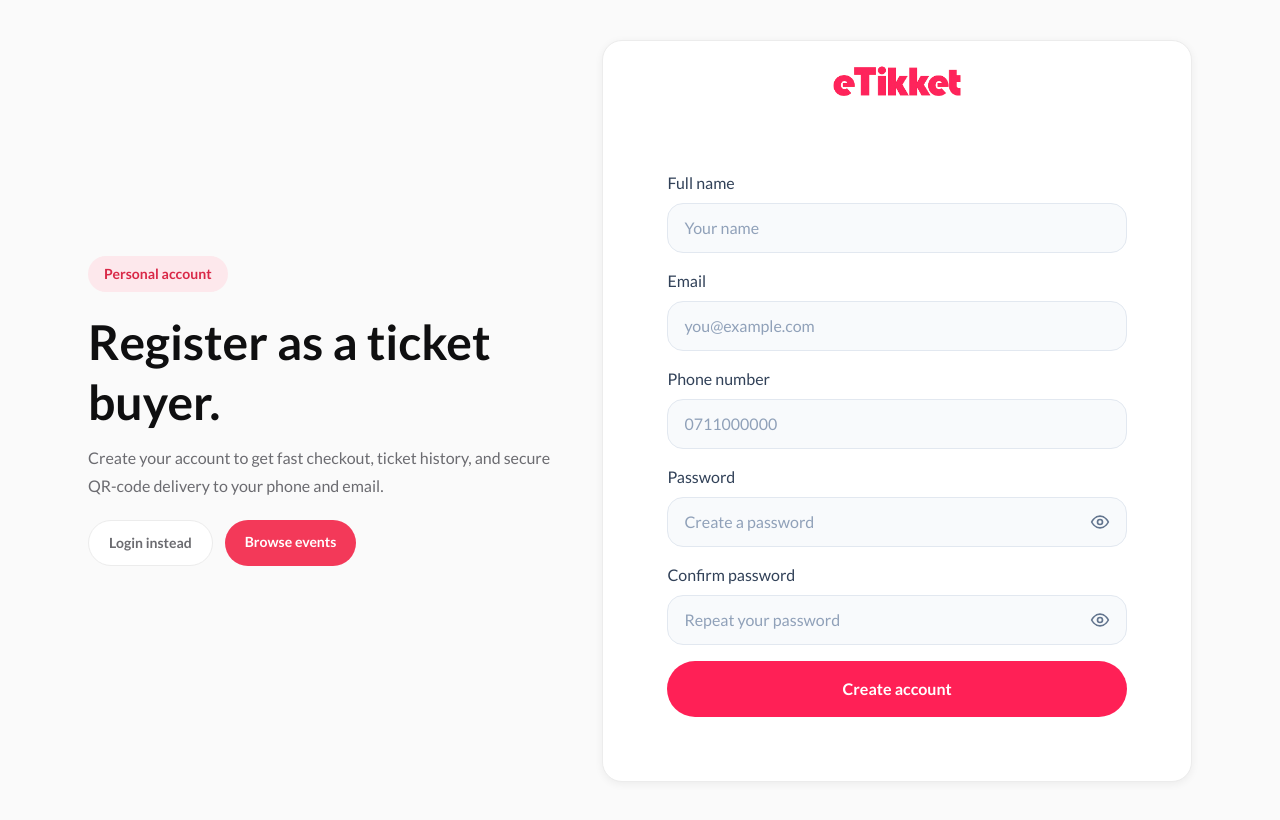
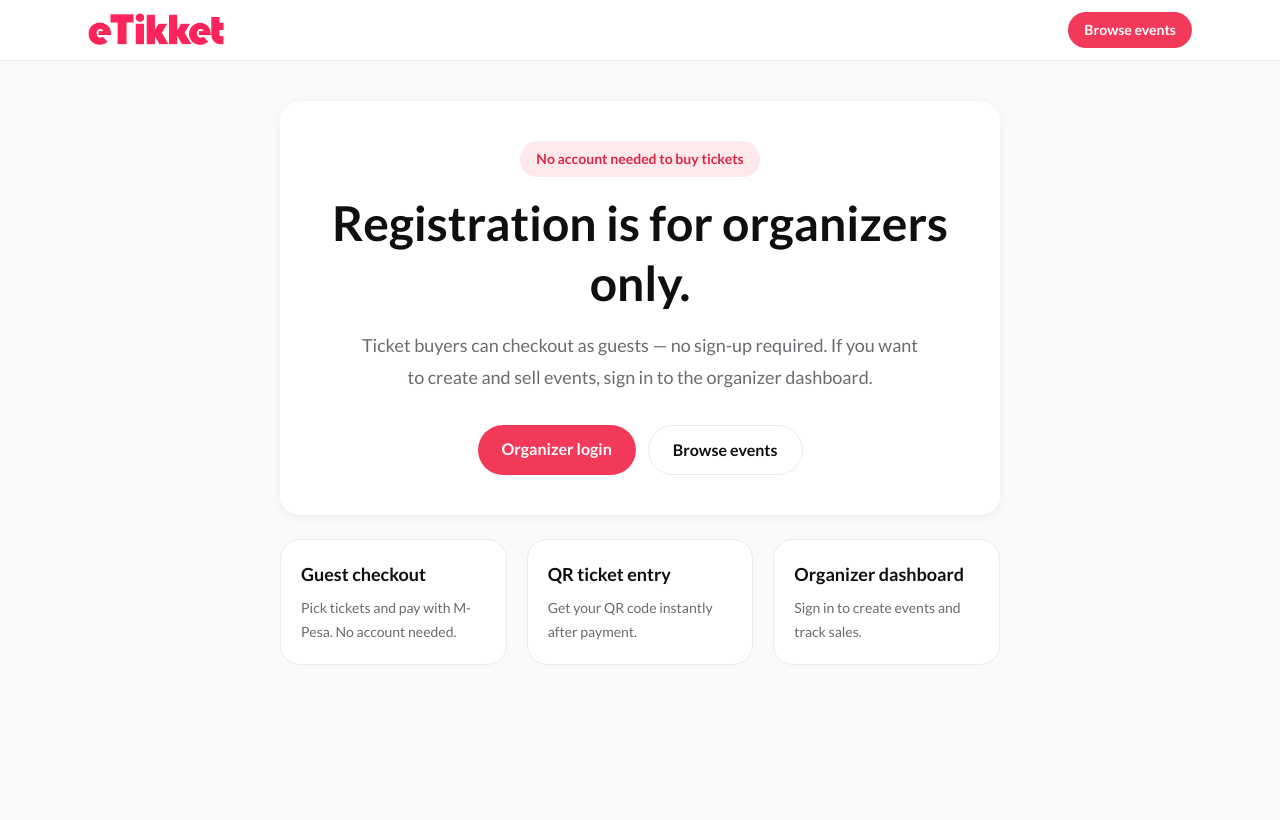
Before and after one commit to dennismutuku2005/eTikket, a Next.js app: page /register in a window 1280 px wide. Built offline with nearby package versions, Linux system fonts and the light colour scheme.

Commit message:
update: refined page.js functionality

```diff
--- a/app/register/page.js
+++ b/app/register/page.js
@@ -1,40 +1,51 @@
 import Image from "next/image";
 import Link from "next/link";
-import RegisterForm from "@/components/register-form";
-
-export default function UserRegisterPage() {
+export default function RegisterPage() {
   return (
     <main className="min-h-screen bg-[#fafafa] text-[#0f0f10]">
-      <div className="mx-auto grid max-w-6xl gap-8 px-4 py-10 sm:px-6 lg:grid-cols-[0.9fr_1.1fr] lg:items-center">
-        <div className="space-y-5">
+      <header className="border-b border-[#ececec] bg-white">
+        <div className="mx-auto flex max-w-6xl items-center justify-between gap-4 px-4 py-3 sm:px-6">
+          <Link href="/" aria-label="eTikket home">
+            <Image src="/eTikket.png" alt="eTikket" width={118} height={36} priority className="h-9 w-auto object-contain" />
+          </Link>
+          <Link href="/events" className="rounded-full bg-[#f33959] px-4 py-2 text-sm font-bold text-white">Browse events</Link>
+        </div>
+      </header>
+
+      <section className="mx-auto max-w-3xl px-4 py-10 sm:px-6">
+        <div className="rounded-[20px] bg-white p-6 text-center shadow-[0_2px_8px_rgba(15,15,16,0.06)] sm:p-10">
           <div className="inline-flex rounded-full bg-[#fde8ec] px-4 py-2 text-sm font-semibold text-[#d92847]">
-            Personal account
+            No account needed to buy tickets
           </div>
-          <div className="space-y-3">
-            <h1 className="max-w-xl text-4xl font-bold leading-tight sm:text-5xl">
-              Register as a ticket buyer.
-            </h1>
-            <p className="max-w-lg text-base leading-7 text-[#6b6b70]">
-              Create your account to get fast checkout, ticket history, and secure QR-code delivery to your phone and email.
-            </p>
-          </div>
-          <div className="flex flex-wrap gap-3">
-            <Link href="/login" className="rounded-full border border-[#ececec] bg-white px-5 py-3 text-sm font-semibold text-[#6b6b70] transition hover:bg-[#f4f4f5]">
-              Login instead
+          <h1 className="mt-4 text-4xl font-bold leading-tight sm:text-5xl">
+            Registration is for organizers only.
+          </h1>
+          <p className="mx-auto mt-4 max-w-xl text-lg leading-8 text-[#6b6b70]">
+            Ticket buyers can checkout as guests — no sign-up required. If you want to create and sell events, sign in to the organizer dashboard.
+          </p>
+          <div className="mt-8 flex flex-wrap justify-center gap-3">
+            <Link href="/organizer/login" className="rounded-full bg-[#f33959] px-6 py-3 text-base font-bold text-white hover:bg-[#d92847]">
+              Organizer login
             </Link>
-            <Link href="/events" className="rounded-full bg-[#f33959] px-5 py-3 text-sm font-semibold text-white transition hover:bg-[#d92847]">
+            <Link href="/events" className="rounded-full border border-[#ececec] px-6 py-3 text-base font-bold hover:bg-[#f4f4f5]">
               Browse events
             </Link>
           </div>
         </div>
 
-        <div className="rounded-[20px] border border-[#ececec] bg-white p-6 shadow-[0_2px_8px_rgba(15,15,16,0.06)]">
-          <div className="mb-8 flex justify-center">
-            <Image src="/eTikket.png" alt="eTikket" width={128} height={40} priority className="h-auto w-32" />
-          </div>
-          <RegisterForm role="user" redirectPath="/user/home" />
+        <div className="mt-6 grid gap-5 sm:grid-cols-3">
+          {[
+            ["Guest checkout", "Pick tickets and pay with M-Pesa. No account needed."],
+            ["QR ticket entry", "Get your QR code instantly after payment."],
+            ["Organizer dashboard", "Sign in to create events and track sales."],
+          ].map(([title, description]) => (
+            <div key={title} className="rounded-[20px] border border-[#ececec] bg-white p-5">
+              <h2 className="text-lg font-bold">{title}</h2>
+              <p className="mt-2 text-sm leading-6 text-[#6b6b70]">{description}</p>
+            </div>
+          ))}
         </div>
-      </div>
+      </section>
     </main>
   );
 }
```
